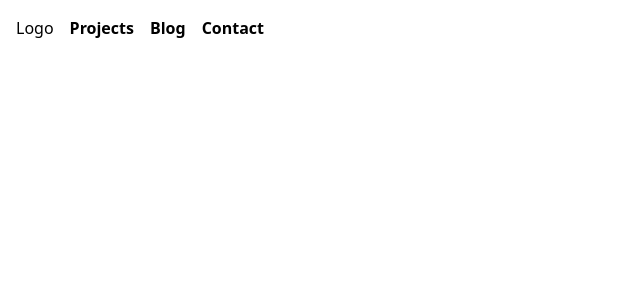
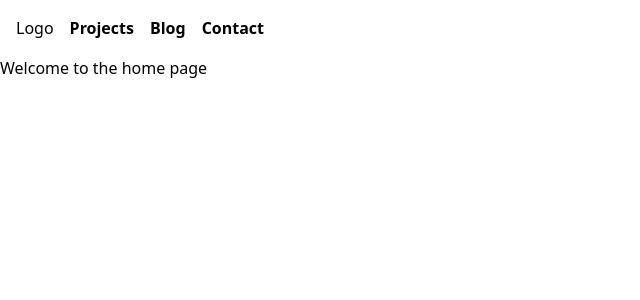
Before and after one commit to brantac/brantac.github.io, a Nuxt app: page / in a window 1280 px wide. Shown: the top 300 px of the page, without its empty margins (0-640 px from the left). Built offline with nearby package versions, Linux system fonts and the light colour scheme.

Commit message:
create a homepage

```diff
--- /dev/null
+++ b/pages/index.vue
@@ -0,0 +1,13 @@
+<template>
+    <div>
+        <h1>Welcome to the home page</h1>
+    </div>
+</template>
+
+<script setup lang="ts">
+
+</script>
+
+<style scoped>
+
+</style>
```
